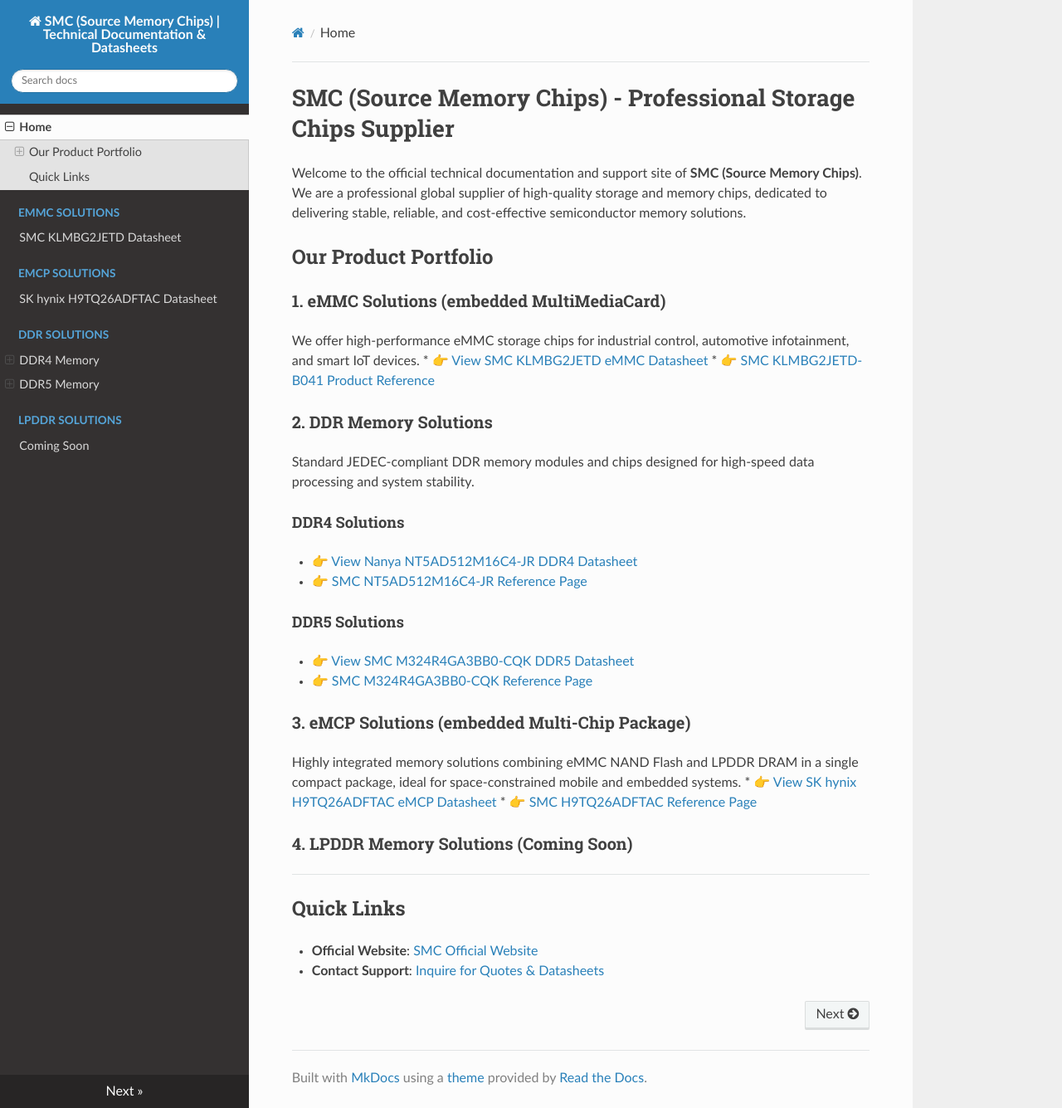
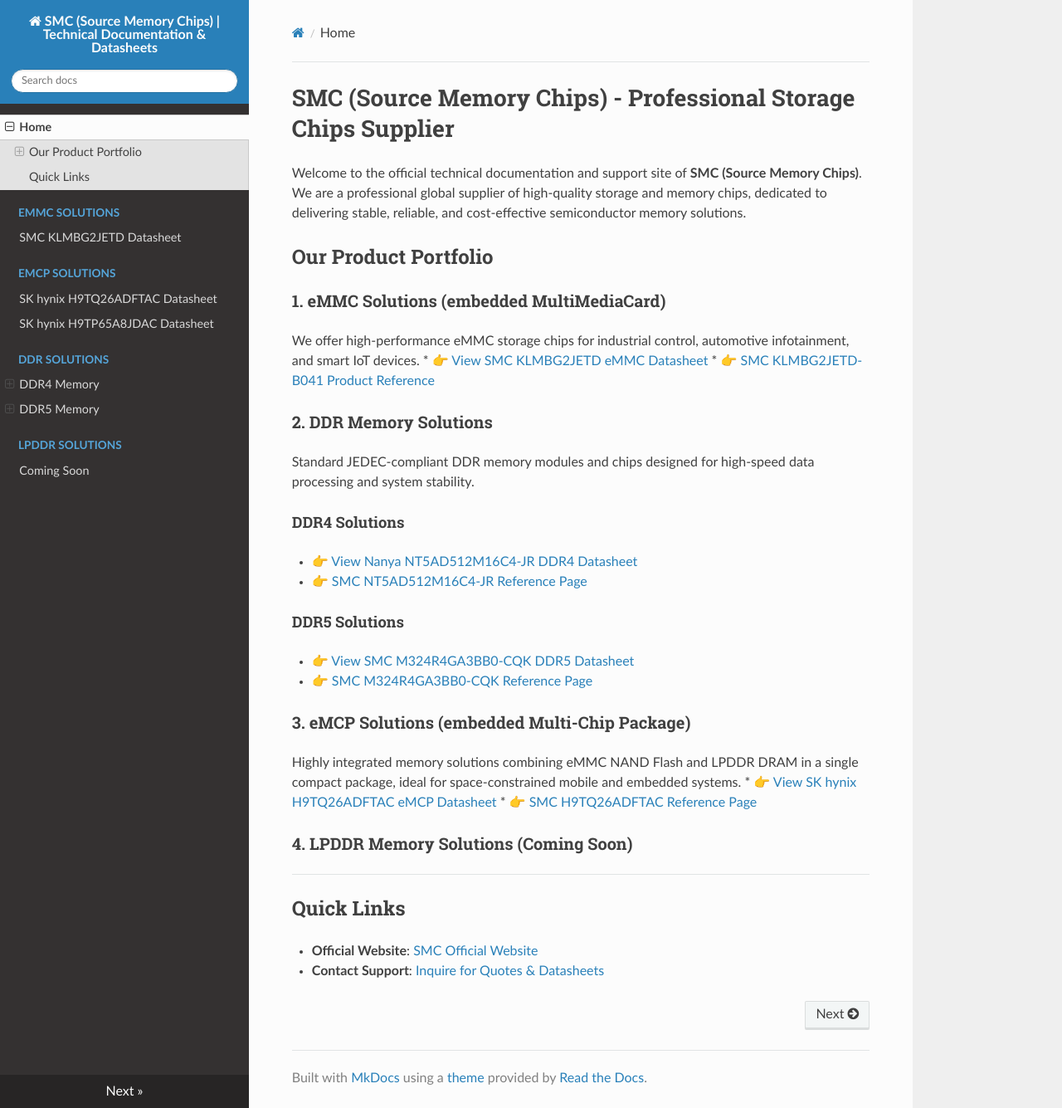
Before and after one commit to fionnulajr5x/smc-storage-chips-datasheets, an MkDocs documentation site: the page built from docs/index.md, in a window 1280 px wide and 1335 px high. Shown: the whole window at 83% size. Built offline with MkDocs 1.6.1, drawn with Linux system fonts in a browser that asks for light colours; nearby versions of some CDN libraries.

Commit message:
Update mkdocs.yml

```diff
--- a/mkdocs.yml
+++ b/mkdocs.yml
@@ -7,6 +7,7 @@ nav:
     - SMC KLMBG2JETD Datasheet: emmc/klmbg2jetd.md
   - eMCP Solutions:
     - SK hynix H9TQ26ADFTAC Datasheet: emcp/h9tq26adftac.md
+    - SK hynix H9TP65A8JDAC Datasheet: emcp/h9tp65a8jdac.md
   - DDR Solutions:
     - DDR4 Memory:
       - Nanya NT5AD512M16C4-JR Datasheet: ddr/ddr4/nt5ad512m16c4-jr.md
```
